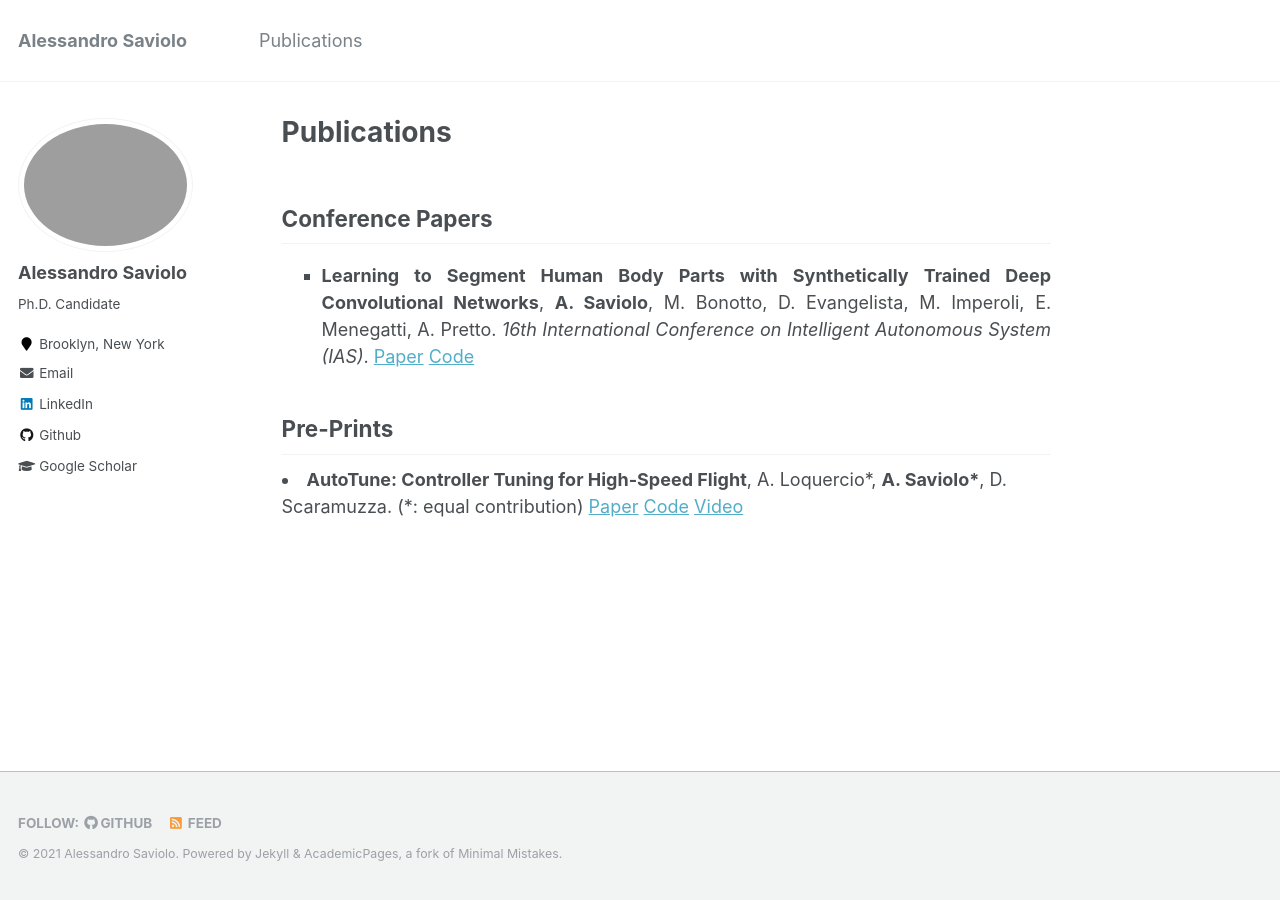
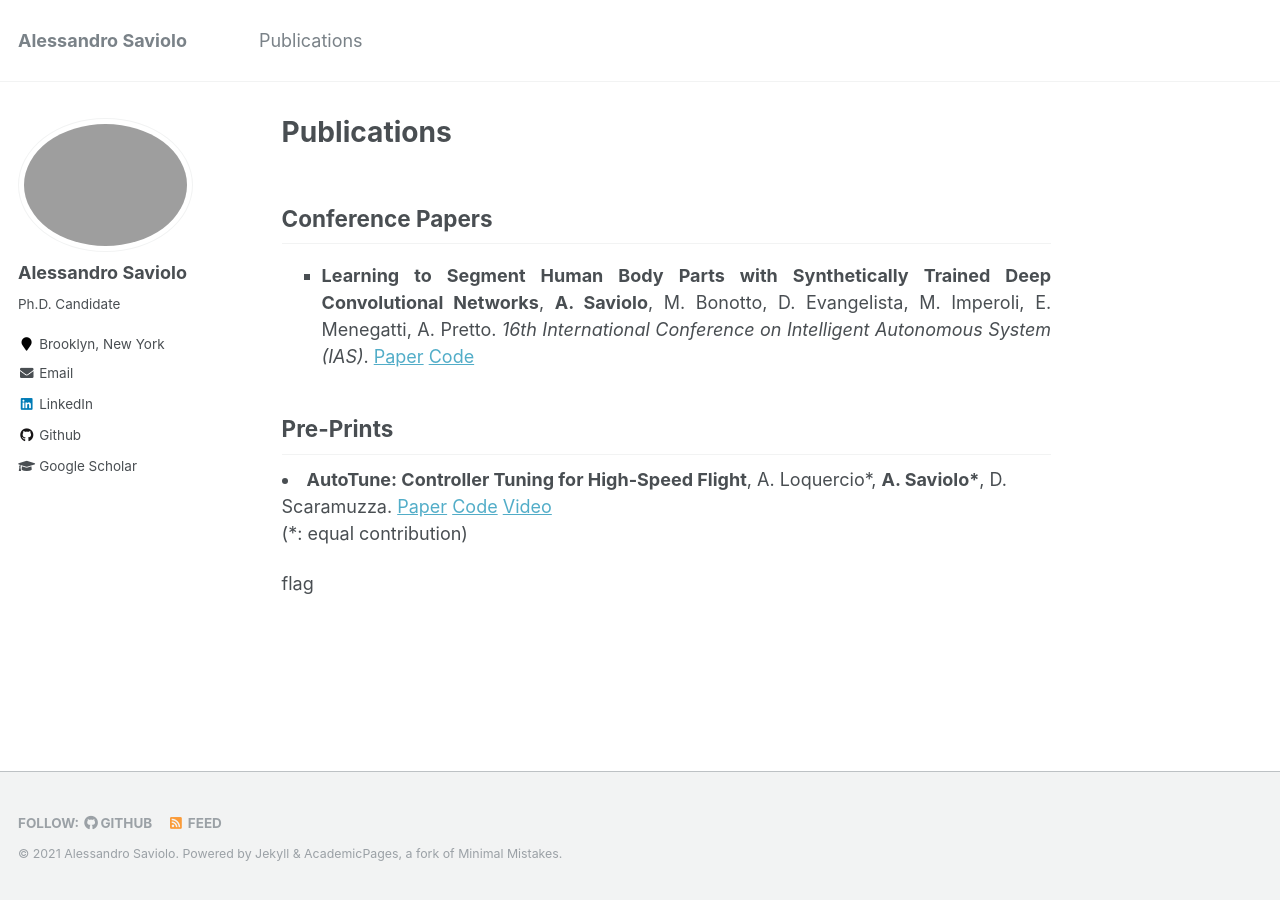
Before and after one commit to AlessandroSaviolo/AlessandroSaviolo.github.io, a Jekyll site: the page built from _pages/publications.md, in a window 1280 px wide. Built offline with Jekyll 4.4.1, drawn with Linux system fonts in a browser that asks for light colours.

```diff
--- a/_config.yml
+++ b/_config.yml
@@ -16,7 +16,7 @@
 repository               : "alessandrosaviolo/alessandrosaviolo.github.io"
 teaser                   :  # filename of teaser fallback teaser image placed in /images/, .e.g. "500x300.png"
 breadcrumbs              : false # true, false (default)
-words_per_minute         : 160
+words_per_minute         : 260
 future                   : true
 read_more                : "disabled" # if enabled, adds "Read more" links to excerpts
 talkmap_link             : false #change to true to add link to talkmap on talks page
--- a/_pages/publications.md
+++ b/_pages/publications.md
@@ -19,9 +19,13 @@
 
 ## Pre-Prints
 
-<li><b>AutoTune: Controller Tuning for High-Speed Flight</b>, A. Loquercio*, <b>A. Saviolo*</b>, D. Scaramuzza. (*: equal contribution) <a href="https://arxiv.org/abs/2103.10698">Paper</a> <a href="https://github.com/uzh-rpg/mh_autotune">Code</a> <a href="https://www.youtube.com/watch?v=m2q_y7C01So&ab_channel=UZHRoboticsandPerceptionGroup">Video</a></li>
+<li><b>AutoTune: Controller Tuning for High-Speed Flight</b>, A. Loquercio*, <b>A. Saviolo*</b>, D. Scaramuzza. <a href="https://arxiv.org/abs/2103.10698">Paper</a> <a href="https://github.com/uzh-rpg/mh_autotune">Code</a> <a href="https://www.youtube.com/watch?v=m2q_y7C01So&ab_channel=UZHRoboticsandPerceptionGroup">Video</a></li>
 
 
 <!---
 ## Workshop papers:
 -->
+
+(*: equal contribution)
+
+flag
```
